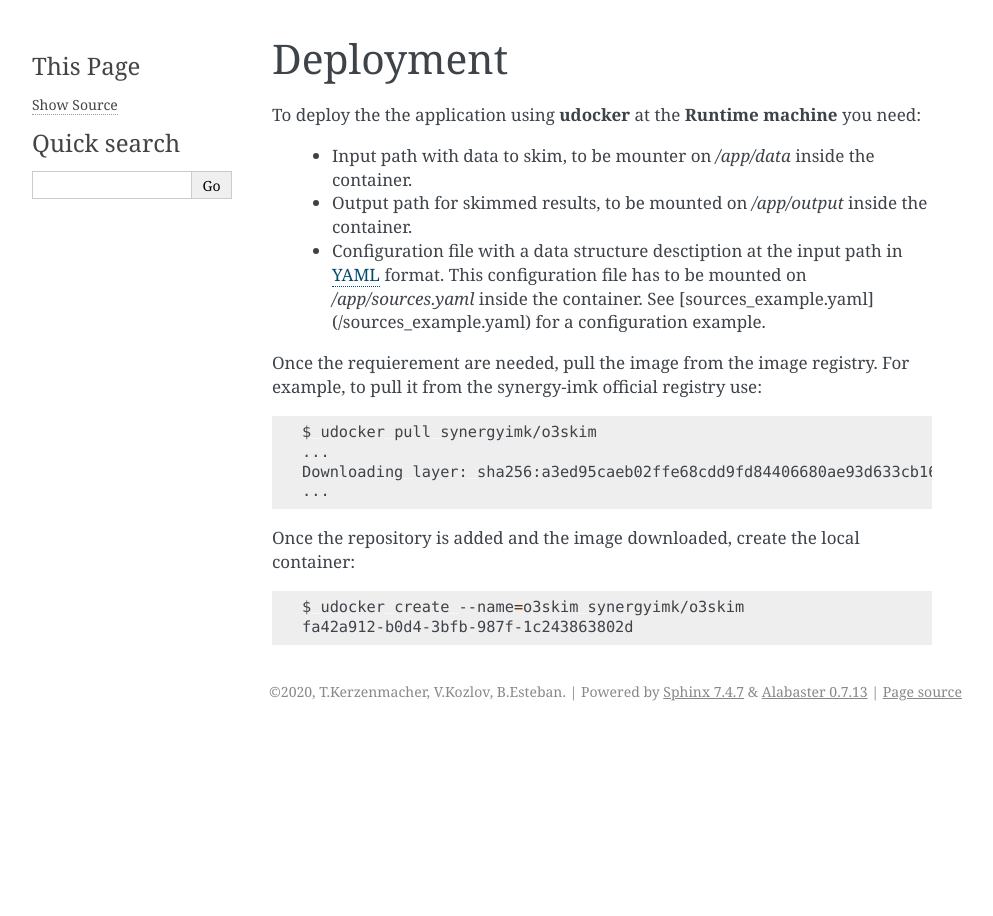
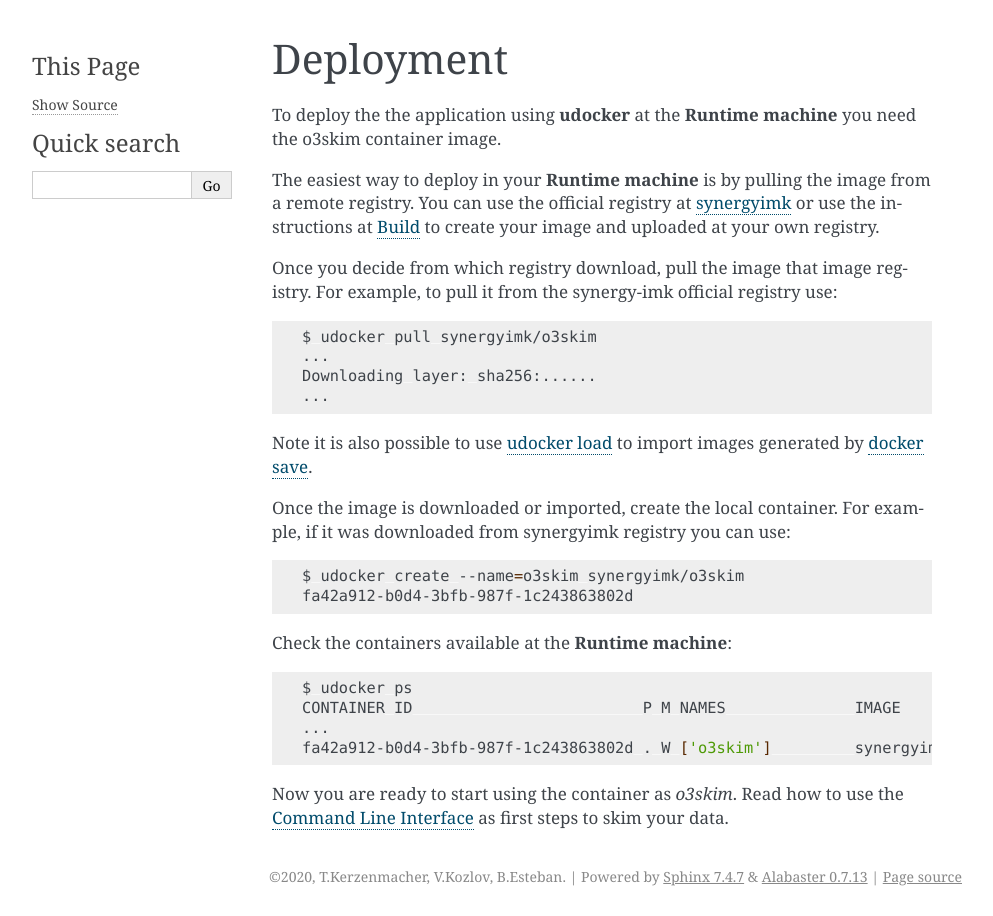
Before and after one commit to EOSC-synergy/o3skim, a Sphinx documentation site: the page built from docs/getting_started/deployment.rst, in a window 1280 px wide. Shown: the whole page, without its empty margins (148-1141 px from the left). Built offline with Sphinx 7.4.7, drawn with Linux system fonts in a browser that asks for light colours.

Commit message:
First version ready for getting started

```diff
--- a/docs/getting_started/deployment.rst
+++ b/docs/getting_started/deployment.rst
@@ -2,35 +2,49 @@ Deployment
 ==================================
 
 To deploy the the application using **udocker** at the **Runtime machine**
-you need:
+you need the o3skim container image.
 
- - Input path with data to skim, to be mounter on `/app/data` inside the
-   container.
- - Output path for skimmed results, to be mounted on `/app/output` inside
-   the container.
- - Configuration file with a data structure desctiption at the input path
-   in YAML_ format. This configuration file has to be mounted on
-   `/app/sources.yaml` inside the container.
-   See [sources_example.yaml](/sources_example.yaml) for a configuration
-   example.
+The easiest way to deploy in your **Runtime machine**  is by pulling the image
+from a remote registry. You can use the official registry at synergyimk_ or use
+the instructions at :doc:`build` to create your image and uploaded at your own registry.
 
-.. _YAML: https://yaml.org/
+.. _synergyimk: https://hub.docker.com/r/synergyim
 
-
-Once the requierement are needed, pull the image from the image registry.
+Once you decide from which registry download, pull the image that image registry.
 For example, to pull it from the synergy-imk official registry use:
 
 .. code-block:: bash
 
     $ udocker pull synergyimk/o3skim
     ...
-    Downloading layer: sha256:a3ed95caeb02ffe68cdd9fd84406680ae93d633cb16422d00e8a7c22955b46d4
+    Downloading layer: sha256:......
     ...
 
+Note it is also possible to use `udocker load`_ to import images generated by
+`docker save`_.
 
-Once the repository is added and the image downloaded, create the local container:
+.. _`udocker load`: https://indigo-dc.gitbook.io/udocker/user_manual#1-4-basic-flow
+.. _`docker save`: https://docs.docker.com/engine/reference/commandline/save
+
+
+Once the image is downloaded or imported, create the local container.
+For example, if it was downloaded from synergyimk registry you can use:
 
 .. code-block:: bash
 
     $ udocker create --name=o3skim synergyimk/o3skim
     fa42a912-b0d4-3bfb-987f-1c243863802d
+
+Check the containers
+available at the **Runtime machine**:
+
+.. code-block:: bash
+
+    $ udocker ps
+    CONTAINER ID                         P M NAMES              IMAGE
+    ...
+    fa42a912-b0d4-3bfb-987f-1c243863802d . W ['o3skim']         synergyimk/o3skim:latest
+
+
+Now you are ready to start using the container as `o3skim`. Read how to use the
+:doc:`cli` as first steps to skim your data.
```
Also changed, not shown: docs/getting_started/build.rst (+39 -3 lines), docs/getting_started/cli.rst (+37 -3 lines), docs/getting_started/prerequisites.rst (+6 -3 lines).
